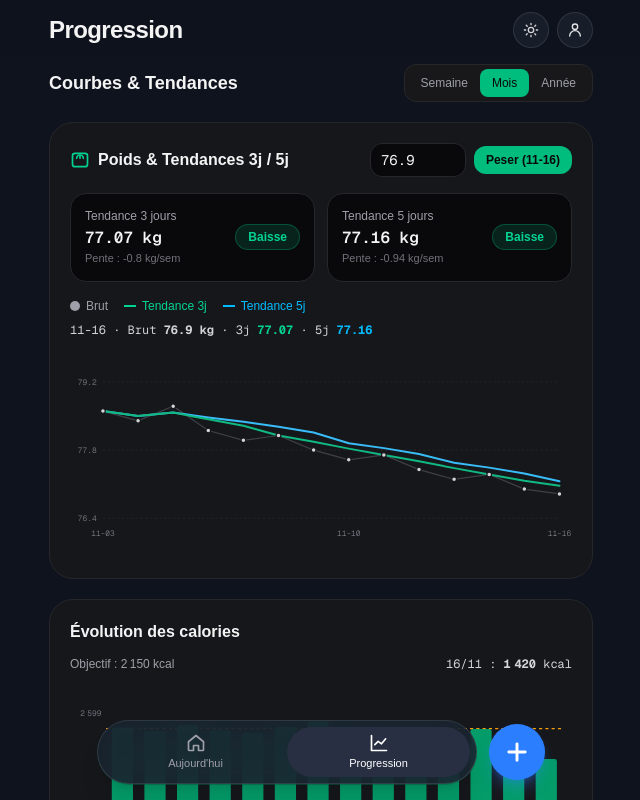
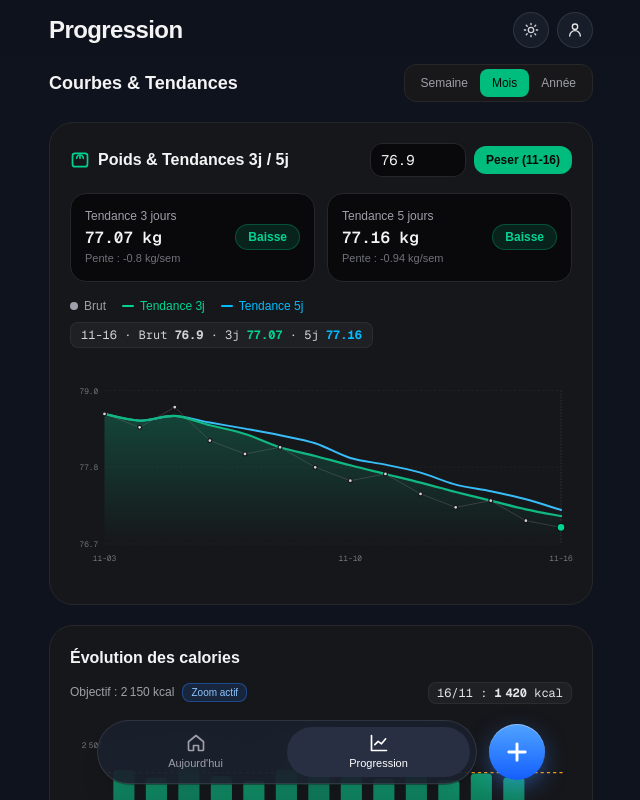
Before and after one commit to hugo26033/MacroTrackApp, a Next.js app: page / in a window 1280 px wide. Both pictures are taken after a click on the button "Progression". Shown: the top 800 px of the page, without its empty margins (319-959 px from the left). Built offline with nearby package versions, Linux system fonts and the light colour scheme.

Commit message:
feat: tight dynamic chart zoom, smooth bezier trends, touch crosshair, and tactile UI depth

```diff
--- a/src/components/Charts.tsx
+++ b/src/components/Charts.tsx
@@ -1,24 +1,50 @@
 "use client";
 
-import React, { useState } from "react";
+import React, { useId, useState } from "react";
 import type { WeightPointWithTrends } from "@/lib/types";
+
+function makeSmoothPath(coords: Array<{ x: number; y: number } | null>): string {
+  const pts = coords.filter((p): p is { x: number; y: number } => p !== null);
+  if (pts.length === 0) return "";
+  if (pts.length === 1) return `M${pts[0].x.toFixed(1)},${pts[0].y.toFixed(1)}`;
+  if (pts.length === 2) {
+    return `M${pts[0].x.toFixed(1)},${pts[0].y.toFixed(1)} L${pts[1].x.toFixed(1)},${pts[1].y.toFixed(1)}`;
+  }
+
+  let d = `M${pts[0].x.toFixed(1)},${pts[0].y.toFixed(1)}`;
+  for (let i = 0; i < pts.length - 1; i++) {
+    const p0 = pts[Math.max(0, i - 1)];
+    const p1 = pts[i];
+    const p2 = pts[i + 1];
+    const p3 = pts[Math.min(pts.length - 1, i + 2)];
+
+    const cp1x = p1.x + (p2.x - p0.x) / 6;
+    const cp1y = p1.y + (p2.y - p0.y) / 6;
+    const cp2x = p2.x - (p3.x - p1.x) / 6;
+    const cp2y = p2.y - (p3.y - p1.y) / 6;
+
+    d += ` C${cp1x.toFixed(1)},${cp1y.toFixed(1)} ${cp2x.toFixed(1)},${cp2y.toFixed(1)} ${p2.x.toFixed(1)},${p2.y.toFixed(1)}`;
+  }
+  return d;
+}
 
 export function WeightTrendChart({ data }: { data: WeightPointWithTrends[] }) {
   const [hoverIdx, setHoverIdx] = useState<number | null>(null);
+  const gradId = useId();
 
   if (data.length === 0) {
     return (
-      <div className="h-52 flex items-center justify-center text-sm text-zinc-500">
+      <div className="h-56 flex items-center justify-center text-sm text-zinc-500">
         Aucune pesée enregistrée sur cette période.
       </div>
     );
   }
 
   const width = 640;
-  const height = 220;
-  const padL = 42;
-  const padR = 16;
-  const padT = 18;
+  const height = 240;
+  const padL = 44;
+  const padR = 14;
+  const padT = 16;
   const padB = 28;
   const plotW = width - padL - padR;
   const plotH = height - padT - padB;
@@ -26,44 +52,66 @@ export function WeightTrendChart({ data }: { data: WeightPointWithTrends[] }) {
   const allVals = data.flatMap((d) =>
     [d.weightKg, d.ma3, d.ma5].filter((v): v is number => v !== null)
   );
-  const minVal = Math.floor((Math.min(...allVals) - 0.5) * 10) / 10;
-  const maxVal = Math.ceil((Math.max(...allVals) + 0.5) * 10) / 10;
-  const span = Math.max(0.5, maxVal - minVal);
+  const rawMin = Math.min(...allVals);
+  const rawMax = Math.max(...allVals);
+  const rawSpan = Math.max(0.2, rawMax - rawMin);
+  const pad = Math.max(0.12, rawSpan * 0.14);
+  const minVal = rawMin - pad;
+  const maxVal = rawMax + pad;
+  const span = Math.max(0.3, maxVal - minVal);
 
   const xAt = (i: number) =>
     data.length === 1 ? padL + plotW / 2 : padL + (i / (data.length - 1)) * plotW;
   const yAt = (v: number) => padT + ((maxVal - v) / span) * plotH;
 
-  const makePath = (vals: (number | null)[]) =>
-    vals
-      .map((v, i) => (v === null ? null : `${i === 0 ? "M" : "L"}${xAt(i).toFixed(1)},${yAt(v).toFixed(1)}`))
-      .filter(Boolean)
-      .join(" ");
+  const rawCoords = data.map((d, i) => ({ x: xAt(i), y: yAt(d.weightKg) }));
+  const ma3Coords = data.map((d, i) => (d.ma3 !== null ? { x: xAt(i), y: yAt(d.ma3) } : null));
+  const ma5Coords = data.map((d, i) => (d.ma5 !== null ? { x: xAt(i), y: yAt(d.ma5) } : null));
 
-  const rawPath = makePath(data.map((d) => d.weightKg));
-  const ma3Path = makePath(data.map((d) => d.ma3));
-  const ma5Path = makePath(data.map((d) => d.ma5));
+  const rawPath = rawCoords
+    .map((p, i) => `${i === 0 ? "M" : "L"}${p.x.toFixed(1)},${p.y.toFixed(1)}`)
+    .join(" ");
+  const ma3Path = makeSmoothPath(ma3Coords);
+  const ma5Path = makeSmoothPath(ma5Coords);
 
-  const yTicks = [minVal, minVal + span / 2, maxVal].map((v) => Math.round(v * 10) / 10);
-  const activePoint = hoverIdx !== null ? data[hoverIdx] : data[data.length - 1];
+  const validMa3 = ma3Coords.filter((p): p is { x: number; y: number } => p !== null);
+  const areaPath =
+    validMa3.length >= 2
+      ? `${ma3Path} L${validMa3[validMa3.length - 1].x.toFixed(1)},${(padT + plotH).toFixed(1)} L${validMa3[0].x.toFixed(1)},${(padT + plotH).toFixed(1)} Z`
+      : "";
+
+  const yTicks = [minVal, minVal + span / 2, maxVal].map((v) => Math.round(v * 100) / 100);
+  const activeIdx = hoverIdx !== null ? hoverIdx : data.length - 1;
+  const activePoint = data[activeIdx];
+
+  function handlePointerMove(e: React.MouseEvent<SVGSVGElement> | React.TouchEvent<SVGSVGElement>) {
+    const svg = e.currentTarget;
+    const rect = svg.getBoundingClientRect();
+    const clientX = "touches" in e ? e.touches[0]?.clientX : e.clientX;
+    if (clientX === undefined) return;
+    const relX = ((clientX - rect.left) / rect.width) * width;
+    const ratio = Math.max(0, Math.min(1, (relX - padL) / plotW));
+    const idx = Math.round(ratio * (data.length - 1));
+    setHoverIdx(idx);
+  }
 
   return (
     <div className="space-y-3">
       <div className="flex flex-wrap items-center justify-between gap-2 text-xs">
         <div className="flex items-center gap-4">
           <span className="inline-flex items-center gap-1.5 text-zinc-400">
-            <span className="w-2.5 h-2.5 rounded-full bg-zinc-400 inline-block" /> Brut
+            <span className="w-2 h-2 rounded-full bg-zinc-400 inline-block" /> Brut
           </span>
           <span className="inline-flex items-center gap-1.5 text-emerald-400">
-            <span className="w-3 h-0.5 bg-emerald-400 inline-block" /> Tendance 3j
+            <span className="w-3 h-0.5 bg-emerald-400 inline-block rounded-full" /> Tendance 3j
           </span>
           <span className="inline-flex items-center gap-1.5 text-sky-400">
-            <span className="w-3 h-0.5 bg-sky-400 inline-block" /> Tendance 5j
+            <span className="w-3 h-0.5 bg-sky-400 inline-block rounded-full" /> Tendance 5j
           </span>
         </div>
         {activePoint && (
-          <div className="font-mono text-zinc-300">
-            {activePoint.logDate.slice(5)} · Brut <strong>{activePoint.weightKg} kg</strong> · 3j{" "}
+          <div className="font-mono text-zinc-300 bg-white/[0.04] border border-white/[0.06] px-2.5 py-1 rounded-lg">
+            {activePoint.logDate.slice(5)} · Brut <strong>{activePoint.weightKg}</strong> · 3j{" "}
             <strong className="text-emerald-400">{activePoint.ma3 ?? "-"}</strong> · 5j{" "}
             <strong className="text-sky-400">{activePoint.ma5 ?? "-"}</strong>
           </div>
@@ -72,9 +120,19 @@ export function WeightTrendChart({ data }: { data: WeightPointWithTrends[] }) {
 
       <svg
         viewBox={`0 0 ${width} ${height}`}
-        className="w-full h-52 overflow-visible select-none"
+        className="w-full h-56 overflow-visible select-none touch-pan-y"
+        onMouseMove={handlePointerMove}
+        onTouchStart={handlePointerMove}
+        onTouchMove={handlePointerMove}
         onMouseLeave={() => setHoverIdx(null)}
       >
+        <defs>
+          <linearGradient id={gradId} x1="0" y1="0" x2="0" y2="1">
+            <stop offset="0%" stopColor="#10b981" stopOpacity="0.28" />
+            <stop offset="100%" stopColor="#10b981" stopOpacity="0.0" />
+          </linearGradient>
+        </defs>
+
         {yTicks.map((tick) => (
           <g key={tick}>
             <line
@@ -82,8 +140,7 @@ export function WeightTrendChart({ data }: { data: WeightPointWithTrends[] }) {
               x2={width - padR}
               y1={yAt(tick)}
               y2={yAt(tick)}
-              stroke="currentColor"
-              className="text-zinc-800 dark:text-zinc-800"
+              stroke="rgba(255,255,255,0.06)"
               strokeDasharray="3 3"
             />
             <text
@@ -97,26 +154,31 @@ export function WeightTrendChart({ data }: { data: WeightPointWithTrends[] }) {
           </g>
         ))}
 
-        <path d={rawPath} fill="none" stroke="#71717a" strokeWidth="1.5" strokeOpacity="0.45" />
+        {areaPath && <path d={areaPath} fill={`url(#${gradId})`} />}
+        <path d={rawPath} fill="none" stroke="#71717a" strokeWidth="1.2" strokeOpacity="0.4" />
         <path d={ma5Path} fill="none" stroke="#38bdf8" strokeWidth="2.5" strokeLinecap="round" />
-        <path d={ma3Path} fill="none" stroke="#10b981" strokeWidth="2.5" strokeLinecap="round" />
+        <path d={ma3Path} fill="none" stroke="#10b981" strokeWidth="2.75" strokeLinecap="round" />
+
+        {/* Crosshair */}
+        {activePoint && (
+          <line
+            x1={xAt(activeIdx)}
+            x2={xAt(activeIdx)}
+            y1={padT}
+            y2={padT + plotH}
+            stroke="rgba(255,255,255,0.16)"
+            strokeDasharray="2 2"
+          />
+        )}
 
         {data.map((d, i) => (
           <g key={d.logDate}>
             <circle
               cx={xAt(i)}
               cy={yAt(d.weightKg)}
-              r={hoverIdx === i ? 5 : 3}
-              className="fill-zinc-300 stroke-zinc-900"
+              r={activeIdx === i ? 5 : 2.5}
+              className={activeIdx === i ? "fill-emerald-400 stroke-zinc-950" : "fill-zinc-300 stroke-zinc-900"}
               strokeWidth="1.5"
-            />
-            <rect
-              x={xAt(i) - plotW / Math.max(1, data.length) / 2}
-              y={padT}
-              width={Math.max(12, plotW / Math.max(1, data.length))}
-              height={plotH}
-              fill="transparent"
-              onMouseEnter={() => setHoverIdx(i)}
             />
             {(i === 0 || i === data.length - 1 || i === Math.floor(data.length / 2)) && (
               <text
@@ -147,6 +209,8 @@ export function BarHistoryChart({
   barColorClass?: string;
 }) {
   const [hoverIdx, setHoverIdx] = useState<number | null>(null);
+  const [zoomY, setZoomY] = useState<boolean>(true);
+  const gradId = useId();
 
   if (data.length === 0) {
     return (
@@ -157,30 +221,53 @@ export function BarHistoryChart({
   }
 
   const width = 640;
-  const height = 180;
-  const padL = 46;
+  const height = 185;
+  const padL = 48;
   const padR = 12;
   const padT = 16;
   const padB = 26;
   const plotW = width - padL - padR;
   const plotH = height - padT - padB;
 
-  const maxData = Math.max(...data.map((d) => d.value), target ?? 0, 10);
-  const maxVal = Math.ceil(maxData * 1.12);
-  const yAt = (v: number) => padT + ((maxVal - v) / maxVal) * plotH;
+  const vals = data.map((d) => d.value);
+  const maxData = Math.max(...vals, target ?? 0, 10);
+  const minData = Math.min(...vals, target ?? maxData);
+
+  const minVal =
+    zoomY && maxData > minData
+      ? Math.max(0, Math.floor((minData - (maxData - minData) * 0.2) / 50) * 50)
+      : 0;
+  const maxVal = Math.ceil(maxData * 1.08);
+  const span = Math.max(10, maxVal - minVal);
+
+  const yAt = (v: number) => padT + ((maxVal - Math.max(minVal, v)) / span) * plotH;
   const stepW = plotW / data.length;
-  const barW = Math.max(4, Math.min(28, stepW * 0.65));
+  const barW = Math.max(5, Math.min(28, stepW * 0.65));
 
   const active = hoverIdx !== null ? data[hoverIdx] : data[data.length - 1];
+  const isSky = barColorClass.includes("sky");
+  const topColor = isSky ? "#38bdf8" : "#10b981";
+  const botColor = isSky ? "#0284c7" : "#059669";
 
   return (
-    <div className="space-y-2">
-      <div className="flex justify-between items-center text-xs text-zinc-400">
-        <span>
-          {target ? `Objectif : ${target.toLocaleString("fr-FR")} ${unit}` : ""}
-        </span>
+    <div className="space-y-2.5">
+      <div className="flex flex-wrap justify-between items-center gap-2 text-xs text-zinc-400">
+        <div className="flex items-center gap-2">
+          <span>{target ? `Objectif : ${target.toLocaleString("fr-FR")} ${unit}` : ""}</span>
+          <button
+            type="button"
+            onClick={() => setZoomY((z) => !z)}
+            className={`px-2 py-0.5 rounded-lg border text-[10px] font-medium transition ${
+              zoomY
+                ? "bg-blue-500/15 border-blue-500/40 text-blue-300"
+                : "bg-white/5 border-white/10 text-zinc-400"
+            }`}
+          >
+            {zoomY ? "Zoom actif" : "Vue 0"}
+          </button>
+        </div>
         {active && (
-          <span className="font-mono text-zinc-300">
+          <span className="font-mono text-zinc-200 bg-white/[0.04] border border-white/[0.06] px-2 py-0.5 rounded-lg">
             {active.label} : <strong>{active.value.toLocaleString("fr-FR")}</strong> {unit}
           </span>
         )}
@@ -191,7 +278,14 @@ export function BarHistoryChart({
         className="w-full h-44 overflow-visible select-none"
         onMouseLeave={() => setHoverIdx(null)}
       >
-        {target !== undefined && target > 0 && (
+        <defs>
+          <linearGradient id={gradId} x1="0" y1="0" x2="0" y2="1">
+            <stop offset="0%" stopColor={topColor} stopOpacity="0.95" />
+            <stop offset="100%" stopColor={botColor} stopOpacity="0.55" />
+          </linearGradient>
+        </defs>
+
+        {target !== undefined && target >= minVal && target <= maxVal && (
           <line
             x1={padL}
             x2={width - padR}
@@ -207,24 +301,25 @@ export function BarHistoryChart({
           {maxVal.toLocaleString("fr-FR")}
         </text>
         <text x={padL - 6} y={padT + plotH} textAnchor="end" className="fill-zinc-500 text-[10px] font-mono">
-          0
+          {minVal.toLocaleString("fr-FR")}
         </text>
 
         {data.map((d, i) => {
           const x = padL + i * stepW + (stepW - barW) / 2;
           const y = yAt(d.value);
-          const h = Math.max(2, padT + plotH - y);
+          const h = Math.max(3, padT + plotH - y);
           const showLabel =
             data.length <= 10 || i === 0 || i === data.length - 1 || i % Math.ceil(data.length / 6) === 0;
           return (
-            <g key={d.date + i} onMouseEnter={() => setHoverIdx(i)}>
+            <g key={d.date + i} onMouseEnter={() => setHoverIdx(i)} onTouchStart={() => setHoverIdx(i)}>
               <rect
                 x={x}
                 y={y}
                 width={barW}
                 height={h}
-                rx={3}
-                className={`${barColorClass} ${hoverIdx === i ? "opacity-100" : "opacity-80"} transition-opacity`}
+                rx={5}
+                fill={`url(#${gradId})`}
+                className={`${hoverIdx === i ? "opacity-100" : "opacity-85"} transition-opacity`}
               />
               {showLabel && (
                 <text
--- a/src/components/MacroPulseApp.tsx
+++ b/src/components/MacroPulseApp.tsx
@@ -328,7 +328,7 @@ export function MacroPulseApp() {
   const dailyNote = state.dailyNotes?.[selectedDate] ?? "";
 
   const cardSurface = isDark
-    ? "bg-[#181d2a] border-white/[0.06]"
+    ? "bg-gradient-to-b from-[#1c2233] to-[#151925] border-white/[0.08] shadow-[0_10px_28px_-10px_rgba(0,0,0,0.65),inset_0_1px_0_rgba(255,255,255,0.06)]"
     : "bg-white border-zinc-200 shadow-sm";
 
   return (
@@ -583,8 +583,10 @@ export function MacroPulseApp() {
               </div>
               <div className="h-2.5 rounded-full bg-[#242a3a] overflow-hidden">
                 <div
-                  className={`h-full rounded-full transition-all ${
-                    kcalRemaining < 0 ? "bg-rose-500" : "bg-blue-500"
+                  className={`h-full rounded-full transition-all duration-500 ${
+                    kcalRemaining < 0
+                      ? "bg-rose-500 shadow-[0_0_12px_rgba(244,63,94,0.45)]"
+                      : "bg-gradient-to-r from-blue-500 to-sky-400 shadow-[0_0_12px_rgba(59,130,246,0.45)]"
                   }`}
                   style={{ width: `${kcalPct}%` }}
                 />
@@ -702,7 +704,7 @@ export function MacroPulseApp() {
                           <button
                             type="button"
                             onClick={() => openQuickAdd("all", slot)}
-                            className="px-3.5 py-1.5 rounded-full bg-blue-500/15 hover:bg-blue-500/25 text-blue-400 text-xs font-semibold transition"
+                            className="px-3.5 py-1.5 rounded-full bg-blue-500/15 hover:bg-blue-500/25 border border-blue-400/20 shadow-[inset_0_1px_0_rgba(255,255,255,0.1)] text-blue-400 text-xs font-semibold transition active:scale-[0.96]"
                           >
                             Consignez
                           </button>
@@ -1015,7 +1017,7 @@ export function MacroPulseApp() {
           <button
             type="button"
             onClick={() => setAddSheetOpen(true)}
-            className="pointer-events-auto w-14 h-14 rounded-full bg-blue-500 hover:bg-blue-400 text-white shadow-lg shadow-blue-500/35 flex items-center justify-center transition transform active:scale-95 shrink-0"
+            className="pointer-events-auto w-14 h-14 rounded-full bg-gradient-to-b from-blue-400 to-blue-600 hover:from-blue-300 hover:to-blue-500 text-white shadow-[0_8px_24px_-4px_rgba(59,130,246,0.6),inset_0_1px_0_rgba(255,255,255,0.35)] flex items-center justify-center transition transform active:scale-95 shrink-0"
             title="Ajouter un aliment, scanner un code-barres ou suivre une habitude"
           >
             <PlusIcon className="w-7 h-7" />
```
